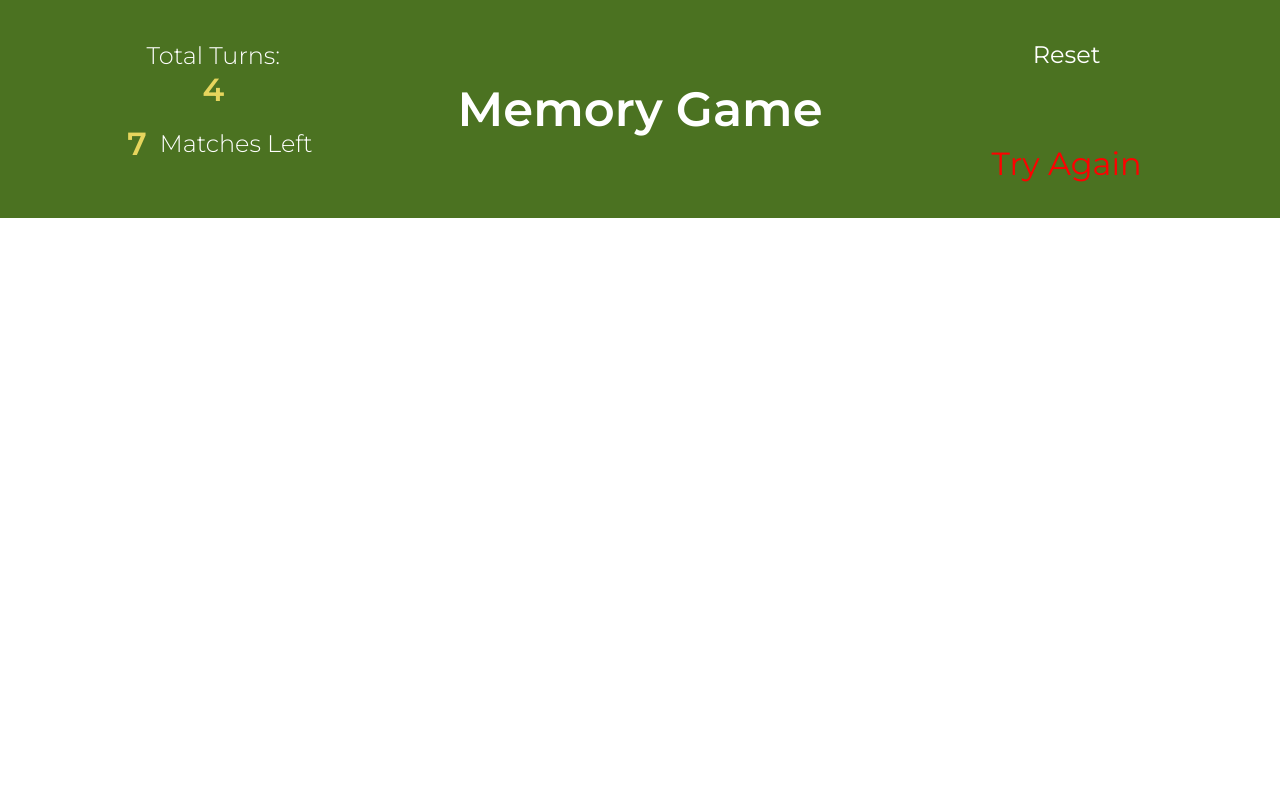
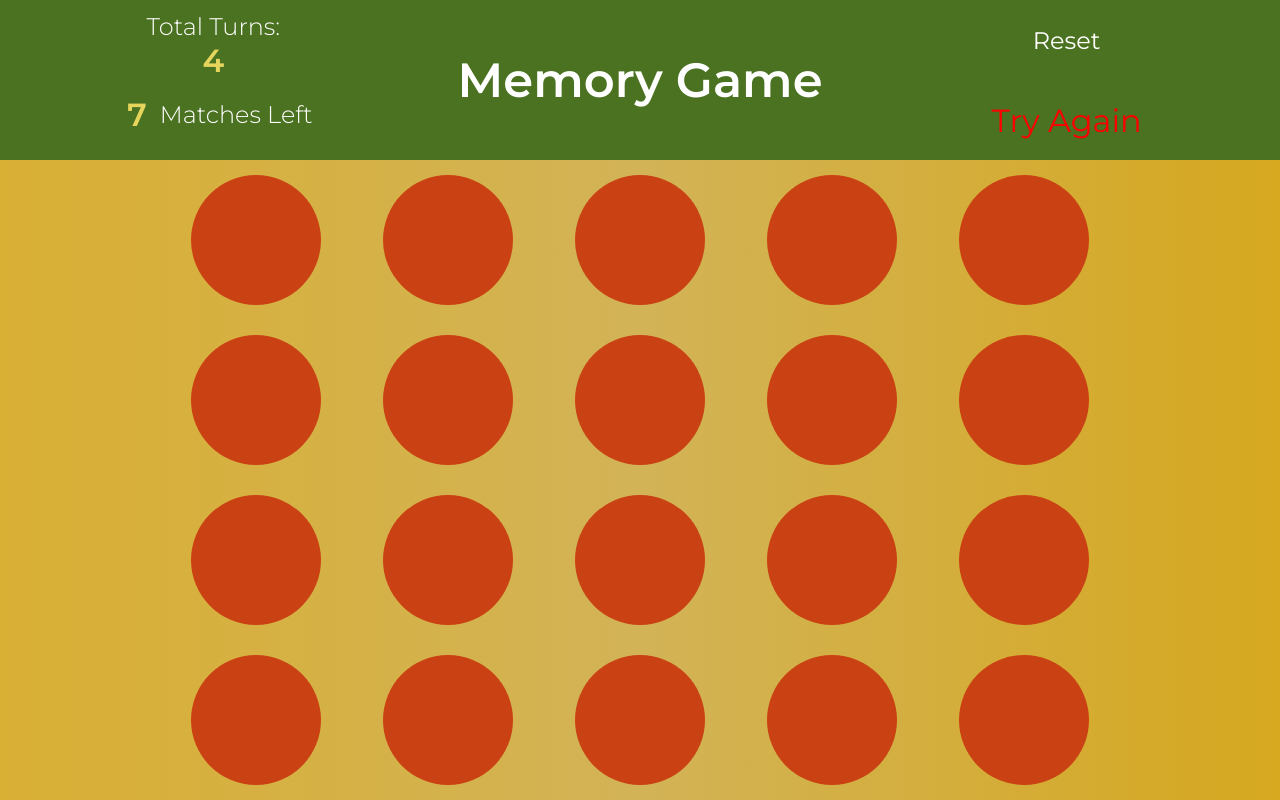
Before and after one commit to benjamhawk/React-Memory-Game, a React (Create React App) app: page / in a window 1280 px wide. Built offline with nearby package versions, Linux system fonts and the light colour scheme.

Commit message:
add static card components

```diff
--- a/src/App.tsx
+++ b/src/App.tsx
@@ -4,6 +4,7 @@ import { AppContainer } from './styled-components/AppContainer';
 import { ThemeProvider } from 'styled-components';
 import { animalTheme } from './themes';
 import { Header } from './components/Header'
+import { Cards } from './components/Cards';
 
 function App () {
   return (
@@ -11,6 +12,7 @@ function App () {
       theme={animalTheme}>
       <AppContainer>
         <Header />
+        <Cards />
       </AppContainer>
     </ThemeProvider>
   )
--- /dev/null
+++ b/src/components/Cards/index.tsx
@@ -0,0 +1,46 @@
+import React from 'react'
+import styled from 'styled-components'
+
+const CardContainer = styled.div`
+  display: grid;
+  grid-column: 2/3;
+  grid-row: 2/3;
+  grid-template-columns: repeat(5, 1fr);
+  grid-template-rows: repeat(4, 160px);
+`
+
+const Card = styled.div`
+  align-self: center;
+  justify-self: center;
+  background-color: ${props => props.theme.cardColor};
+  border-radius: 50%;
+  width: 130px;
+  height: 130px;
+`
+
+export function Cards () {
+  return (
+    <CardContainer>
+      <Card />
+      <Card />
+      <Card />
+      <Card />
+      <Card />
+      <Card />
+      <Card />
+      <Card />
+      <Card />
+      <Card />
+      <Card />
+      <Card />
+      <Card />
+      <Card />
+      <Card />
+      <Card />
+      <Card />
+      <Card />
+      <Card />
+      <Card />
+    </CardContainer>
+  )
+}
--- a/src/styled-components/AppContainer.tsx
+++ b/src/styled-components/AppContainer.tsx
@@ -3,8 +3,9 @@ import styled from 'styled-components'
 export const AppContainer = styled.div`
   display: grid;
   grid-template-columns: 1fr 6fr 1fr;
-  grid-template-rows: 1.5fr repeat(4, 1fr);
+  grid-template-rows: 1.5fr 4fr;
   width: 100vw;
   height: 100vh;
   font-family: 'Montserrat', sans-serif;
+  background-image: ${props => props.theme.bgColor};
 `
--- a/src/themes.tsx
+++ b/src/themes.tsx
@@ -4,6 +4,8 @@ export type Theme = {
   headerBgColor: string,
   headerDataColor: string
   warningColor: string
+  bgColor: string,
+  cardColor: string
 }
 
 export const animalTheme: Theme = {
@@ -11,5 +13,8 @@ export const animalTheme: Theme = {
   fontColor: '#FFF',
   headerBgColor: '#4B7221',
   headerDataColor: '#E6D55D',
-  warningColor: 'red'
+  warningColor: 'red',
+  bgColor: 'linear-gradient(90deg, rgba(217,175,52) 0%, rgba(210,179,86) 50%, rgba(214,168,32) 100%)',
+  cardColor: '#CA4113'
+
 }
```
